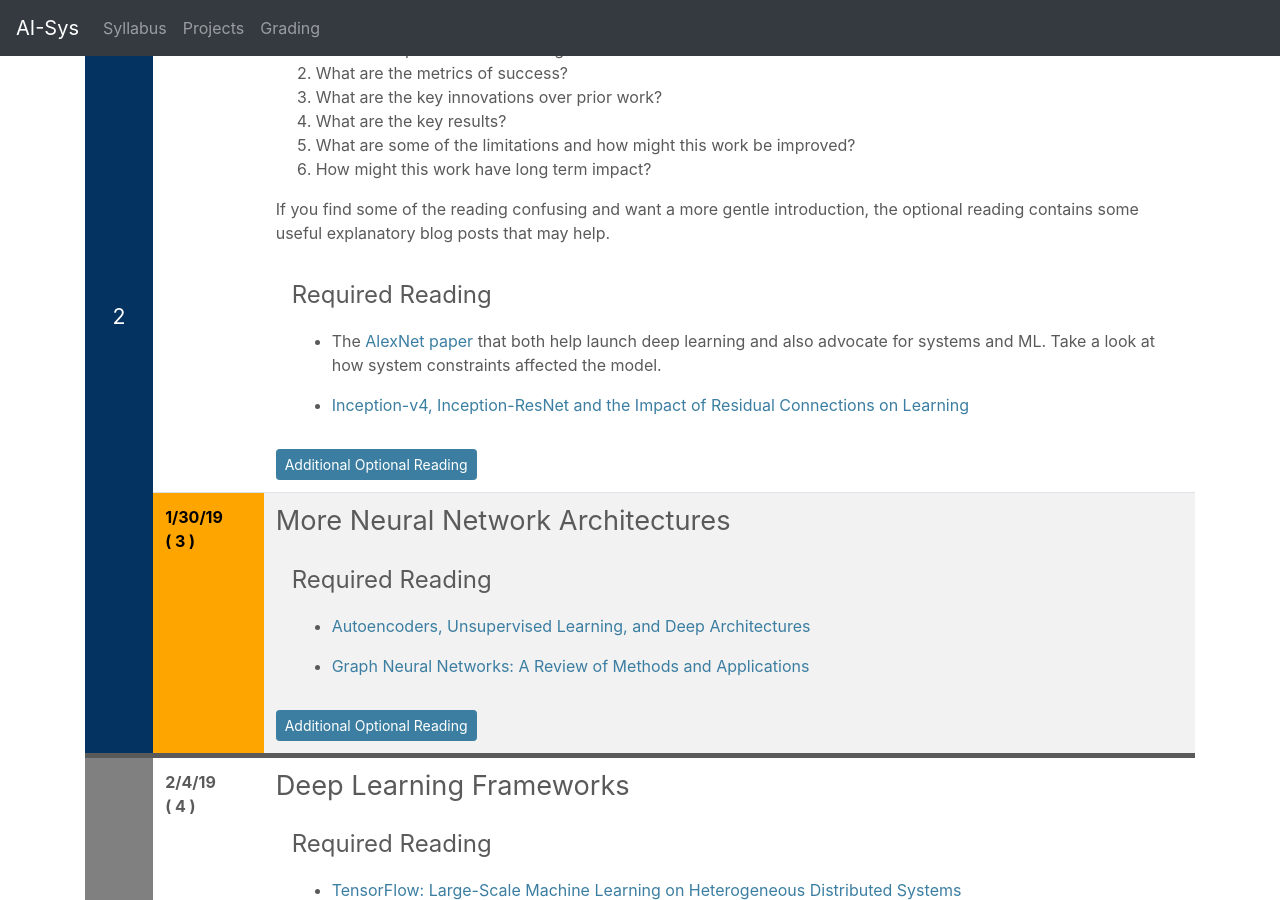
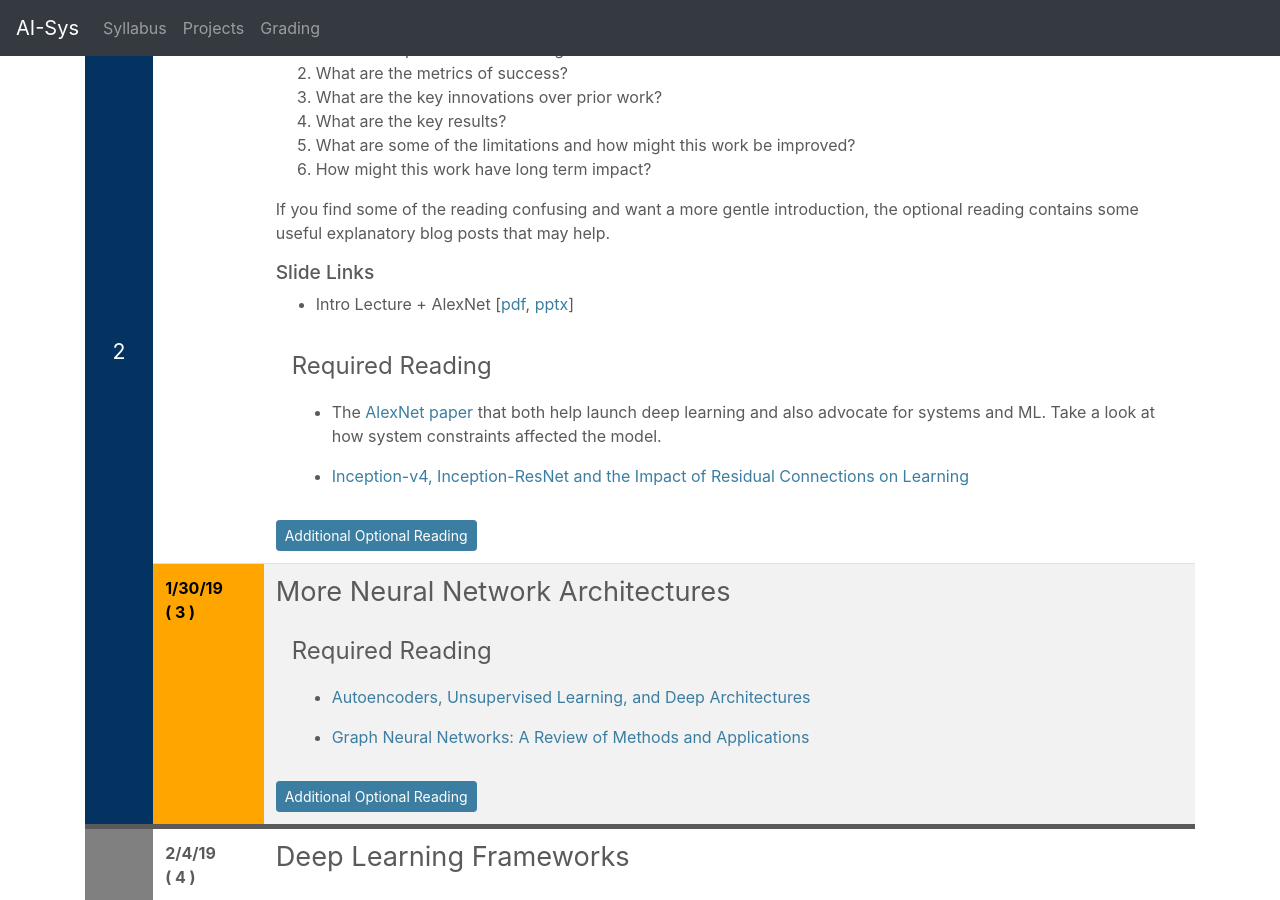
Before and after one commit to ucbrise/cs294-ai-sys-sp19, a Jekyll site: the page built from index.md, in a window 1280 px wide and 900 px high, scrolled down 1323 px. Built offline with Jekyll 4.4.1, drawn with Linux system fonts in a browser that asks for light colours; nearby versions of some CDN libraries; our own code applies the rules of GitHub Pages for plain Markdown files.

Commit message:
adding lecture

```diff
--- a/index.md
+++ b/index.md
@@ -123,6 +123,10 @@ Reading notes for the two required readings below must be submitted using this *
 1. How might this work have long term impact?
 
 If you find some of the reading confusing and want a more gentle introduction, the optional reading contains some useful explanatory blog posts that may help.
+
+### Slide Links
+* Intro Lecture + AlexNet [[pdf](assets/lectures/lec02/convolutional_networks_v2.pdf), [pptx](assets/lectures/lec02/convolutional_networks_v2.pptx)]
+
 
 
 <div class="reading">
```
Also changed, not shown: 2 other files.
